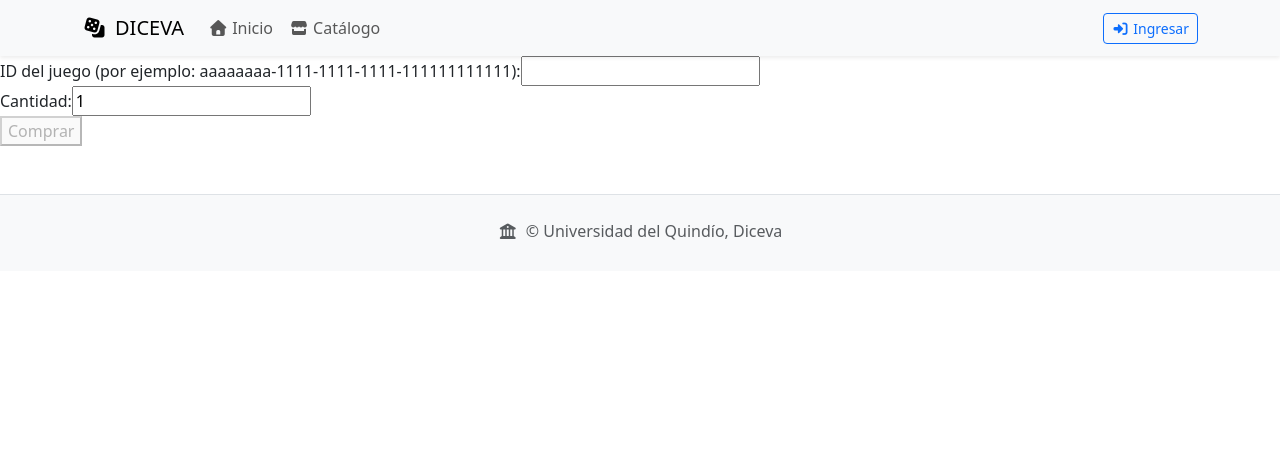
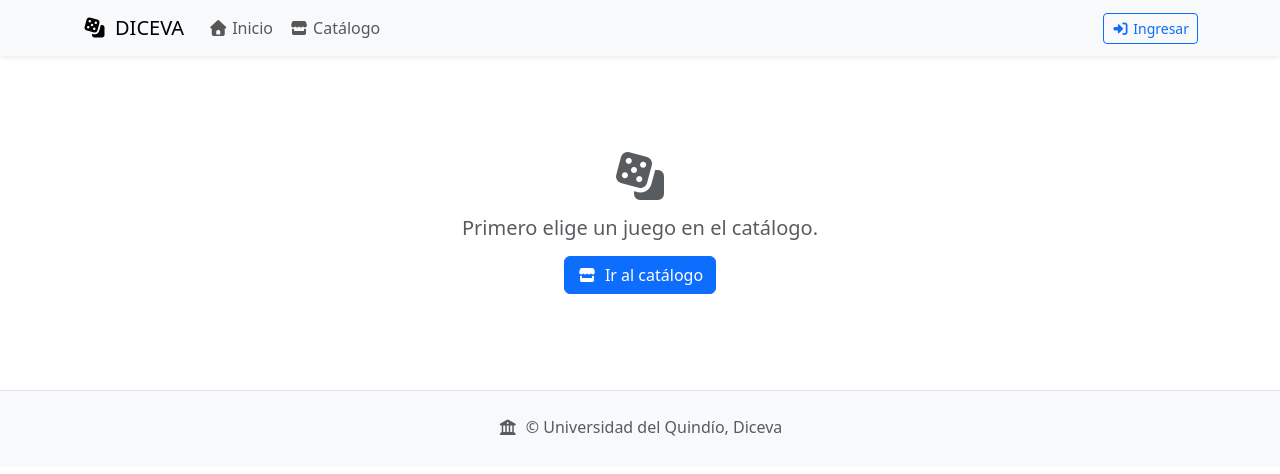
Before and after one commit to Jj3235006677/Diceva-Fromtend, an Angular app in the folder diceva-web/: page /comprar in a window 1280 px wide. Shown: the top 474 px of the page. Built offline with nearby package versions, Linux system fonts and the light colour scheme.

Commit message:
Seguimos avanzando

```diff
--- a/diceva-web/src/app/componentes/catalogo/catalogo.html
+++ b/diceva-web/src/app/componentes/catalogo/catalogo.html
@@ -64,7 +64,8 @@
             </div>
 
             <div class="card-footer text-end">
-              <a routerLink="/comprar" class="btn btn-sm btn-primary">
+              <a routerLink="/comprar" [queryParams]="{ juego: juego.id }"
+   class="btn btn-sm btn-primary" [class.disabled]="juego.stock === 0">
                 <i class="fa-solid fa-cart-shopping me-1"></i>Comprar
               </a>
             </div>
--- a/diceva-web/src/app/componentes/comprar/comprar.html
+++ b/diceva-web/src/app/componentes/comprar/comprar.html
@@ -1,20 +1,71 @@
+<div class="container mt-5">
+  <div class="row justify-content-center">
+    <div class="col-md-6">
+
+      @if (juego(); as j) {
+        <div class="card shadow-sm">
+          <div class="card-header py-3">
+            <h1 class="h5 mb-0">
+              <i class="fa-solid fa-cart-shopping me-2"></i>Comprar {{ j.nombre }}
+            </h1>
+          </div>
+
+          <div class="card-body">
+            <p class="text-muted mb-2">{{ j.descripcion }}</p>
+            <p class="mb-1">
+              <i class="fa-solid fa-tag me-1"></i>
+              Precio: <strong>{{ j.precio.precioProducto | number:'1.0-0' }} COP</strong>
+            </p>
+            <p class="small text-muted">
+              <i class="fa-solid fa-box me-1"></i>{{ j.stock }} disponibles
+            </p>
+
+            @if (compraCreada()) {
+              <div class="alert alert-success">
+                <i class="fa-solid fa-circle-check me-2"></i>
+                Tu compra quedó registrada y está <strong>pendiente de pago</strong>.
+              </div>
+              <a routerLink="/catalogo" class="btn btn-outline-primary w-100">
+                <i class="fa-solid fa-store me-2"></i>Seguir comprando
+              </a>
+            } @else {
               <form [formGroup]="compraForm" (ngSubmit)="onSubmit()">
-    <div>
-        <label>ID del juego (por ejemplo: aaaaaaaa-1111-1111-1111-111111111111):</label>
-        <input type="text" formControlName="idJuego" />
-        @if (compraForm.get('idJuego')?.invalid && compraForm.get('idJuego')?.touched) {
-            <div class="error">El juego es obligatorio.</div>
+                <div class="mb-3">
+                  <label class="form-label">Cantidad</label>
+                  <input type="number" min="1" formControlName="cantidad" class="form-control" />
+                  @if (compraForm.get('cantidad')?.invalid && compraForm.get('cantidad')?.touched) {
+                    <div class="text-danger small mt-1">La cantidad debe ser mínimo 1.</div>
                   }
                 </div>
 
-    <div>
-        <label>Cantidad:</label>
-        <input type="number" min="1" formControlName="cantidad" />
-        @if (compraForm.get('cantidad')?.invalid && compraForm.get('cantidad')?.touched) {
-            <div class="error">La cantidad debe ser mínimo 1.</div>
+                <p class="h5 mb-3">
+                  Total: {{ j.precio.precioProducto * compraForm.controls.cantidad.value | number:'1.0-0' }} COP
+                </p>
+
+                <div class="d-grid">
+                  <button type="submit" class="btn btn-primary"
+                          [disabled]="compraForm.invalid || isLoading()">
+                    @if (isLoading()) {
+                      <span class="spinner-border spinner-border-sm me-2"></span>Comprando...
+                    } @else {
+                      <i class="fa-solid fa-cart-shopping me-2"></i>Confirmar compra
+                    }
+                  </button>
+                </div>
+              </form>
             }
           </div>
+        </div>
+      } @else {
+        <div class="text-center py-5 text-muted">
+          <i class="fa-solid fa-dice fa-3x mb-3"></i>
+          <p class="h5">Primero elige un juego en el catálogo.</p>
+          <a routerLink="/catalogo" class="btn btn-primary mt-2">
+            <i class="fa-solid fa-store me-2"></i>Ir al catálogo
+          </a>
+        </div>
+      }
 
-    <button type="submit" [disabled]="compraForm.invalid || isLoading()">Comprar</button>
-    <div>{{ result() }}</div>
-</form>
+    </div>
+  </div>
+</div>
--- a/diceva-web/src/app/componentes/comprar/comprar.ts
+++ b/diceva-web/src/app/componentes/comprar/comprar.ts
@@ -1,56 +1,78 @@
 import { Component, DestroyRef, inject, signal } from '@angular/core';
+import { DecimalPipe } from '@angular/common';
+import { ActivatedRoute, RouterLink } from '@angular/router';
 import { takeUntilDestroyed } from '@angular/core/rxjs-interop';
 import { FormBuilder, ReactiveFormsModule, Validators } from '@angular/forms';
 import { map, switchMap } from 'rxjs';
 import { ComprasService } from '../../servicios/compras';
+import { JuegosService } from '../../servicios/JuegosMesa';
+import { AvisosService } from '../../servicios/avisos';
+import { JuegoMesa } from '../../modelos/juegoMesa';
+import { CompraResponse } from '../../modelos/compras';
 
 @Component({
   selector: 'app-comprar',
-  imports: [ReactiveFormsModule],
+  imports: [ReactiveFormsModule, DecimalPipe, RouterLink],
   templateUrl: './comprar.html',
   styleUrl: './comprar.css'
 })
 export class Comprar {
   private comprasService = inject(ComprasService);
+  private juegosService = inject(JuegosService);
+  private avisos = inject(AvisosService);
+  private route = inject(ActivatedRoute);
   private destroyRef = inject(DestroyRef);
 
-  result = signal('');
+  juego = signal<JuegoMesa | null>(null);
+  compraCreada = signal<CompraResponse | null>(null);
   isLoading = signal(false);
 
   compraForm = inject(FormBuilder).nonNullable.group({
-    idJuego: ['', Validators.required],
     cantidad: [1, [Validators.required, Validators.min(1)]]
   });
 
+  constructor() {
+    const id = this.route.snapshot.queryParamMap.get('juego');
+    if (id) {
+      this.juegosService.obtenerPorId(id)
+        .pipe(takeUntilDestroyed(this.destroyRef))
+        .subscribe({
+          next: (juego) => this.juego.set(juego),
+          error: () => this.avisos.error('Ese juego no existe.')
+        });
+    }
+  }
+
   onSubmit(): void {
-    if (this.compraForm.invalid) return;
-    const { idJuego, cantidad } = this.compraForm.getRawValue();
+    const juego = this.juego();
+    if (!juego || this.compraForm.invalid) return;
+
+    const cantidad = this.compraForm.getRawValue().cantidad;
     this.isLoading.set(true);
 
-    // Paso 1: crear la compra. Paso 2: agregarle el juego.
     this.comprasService.crear()
       .pipe(
         switchMap((compra) =>
-          this.comprasService.agregarJuego(compra.id, idJuego, cantidad)
+          this.comprasService.agregarJuego(compra.id, juego.id, cantidad)
             .pipe(map(() => compra))
         ),
         takeUntilDestroyed(this.destroyRef)
       )
       .subscribe({
         next: (compra) => {
-          this.result.set(`Compra registrada: ${compra.id} (PENDIENTE)`);
-          this.compraForm.reset();
+          this.compraCreada.set(compra);
+          this.avisos.exito(`Compra registrada: ${cantidad} x ${juego.nombre}.`);
           this.isLoading.set(false);
         },
         error: (err) => {
-          if (err.status === 404) {
-            this.result.set('Error: ese juego no existe');
-          } else if (err.status === 400) {
-            this.result.set('Error: ' + (err.error?.mensaje ?? 'no se pudo realizar la compra'));
+          if (err.status === 400) {
+            this.avisos.error(err.error?.mensaje ?? 'Revisa los datos de la compra.');
+          } else if (err.status === 404) {
+            this.avisos.error('Ese juego no existe.');
           } else if (err.status === 401 || err.status === 403) {
-            this.result.set('Error: tienes que iniciar sesión para realizar la compra');
+            this.avisos.error('Inicia sesión para poder comprar.');
           } else {
-            this.result.set('Ocurrió un error. Intenta de nuevo más tarde');
+            this.avisos.error('Ocurrió un error. Intenta de nuevo más tarde.');
           }
           this.isLoading.set(false);
         }
--- a/diceva-web/src/app/componentes/header/header.css
+++ b/diceva-web/src/app/componentes/header/header.css
@@ -0,0 +1,19 @@
+.usuario {
+  padding: 4px 14px 4px 4px;
+  border-radius: 999px;
+  background-color: var(--bs-body-bg);
+  border: 1px solid var(--bs-border-color);
+}
+
+.avatar {
+  width: 36px;
+  height: 36px;
+  border-radius: 50%;
+  background-color: var(--bs-primary);
+  color: #fff;
+  display: inline-flex;
+  align-items: center;
+  justify-content: center;
+  font-weight: 700;
+  font-size: 1rem;
+}
--- a/diceva-web/src/app/componentes/header/header.html
+++ b/diceva-web/src/app/componentes/header/header.html
@@ -33,8 +33,15 @@
         }
       </ul>
 
-      <div class="d-flex gap-2">
+            <div class="d-flex gap-2 align-items-center">
         @if (authService.isAuthenticated()) {
+                    <div class="usuario d-flex align-items-center gap-2 me-2">
+            <span class="avatar">{{ authService.nombre().charAt(0) }}</span>
+            <div class="lh-sm">
+              <small class="text-muted d-block">Hola</small>
+              <span class="fw-semibold">{{ authService.nombre() }}</span>
+            </div>
+          </div>
           <button class="btn btn-outline-danger btn-sm" (click)="cerrarSesion()">
             <i class="fa-solid fa-right-from-bracket me-1"></i>Cerrar sesión
           </button>
--- a/diceva-web/src/app/servicios/auth.ts
+++ b/diceva-web/src/app/servicios/auth.ts
@@ -1,34 +1,49 @@
-import { inject, Injectable, signal } from '@angular/core';//logica reutilizable,
+import { inject, Injectable, signal } from '@angular/core';
 import { HttpClient } from '@angular/common/http';
 import { LoginRequest, TokenResponse } from '../modelos/auth';
-import { LocationStrategy } from '@angular/common';
-// se puede volver usar
 
-@Injectable({providedIn:'root'})
+@Injectable({ providedIn: 'root' })
 export class Auth {
-    private http = inject(HttpClient)
-    private url='http://localhost:8080/api/auth/login';
+  private http = inject(HttpClient);
+  private url = 'http://localhost:8080/api/auth/login';
 
   isAuthenticated = signal(!!localStorage.getItem('token'));
-    login(credenciales : LoginRequest){
-        return this.http.post<TokenResponse>(`${this.url}`, credenciales);
+  nombre = signal(this.leerNombre());
+
+  login(credenciales: LoginRequest) {
+    return this.http.post<TokenResponse>(this.url, credenciales);
   }
 
-    guardarSesion(respuesta:TokenResponse): void{
-        localStorage.setItem('token',respuesta.token);
-        localStorage.setItem('roles',JSON.stringify(respuesta.roles));
+  guardarSesion(respuesta: TokenResponse): void {
+    localStorage.setItem('token', respuesta.token);
+    localStorage.setItem('roles', JSON.stringify(respuesta.roles));
+    this.nombre.set(this.leerNombre());
     this.isAuthenticated.set(true);
   }
 
-    getToken():string | null {
-        return localStorage.getItem('token')
-
+  getToken(): string | null {
+    return localStorage.getItem('token');
   }
 
   logout(): void {
     localStorage.removeItem('token');
     localStorage.removeItem('roles');
+    this.nombre.set('');
     this.isAuthenticated.set(false);
   }
 
+  private leerNombre(): string {
+    const token = localStorage.getItem('token');
+    if (!token) {
+      return '';
     }
+    try {
+      const payload = token.split('.')[1].replace(/-/g, '+').replace(/_/g, '/');
+      const datos = JSON.parse(atob(payload));
+      const usuario: string = datos.sub.split('@')[0];
+      return usuario.charAt(0).toUpperCase() + usuario.slice(1);
+    } catch {
+      return '';
+    }
+  }
+}
```
Lines whose indentation alone changed are shown as unchanged.
